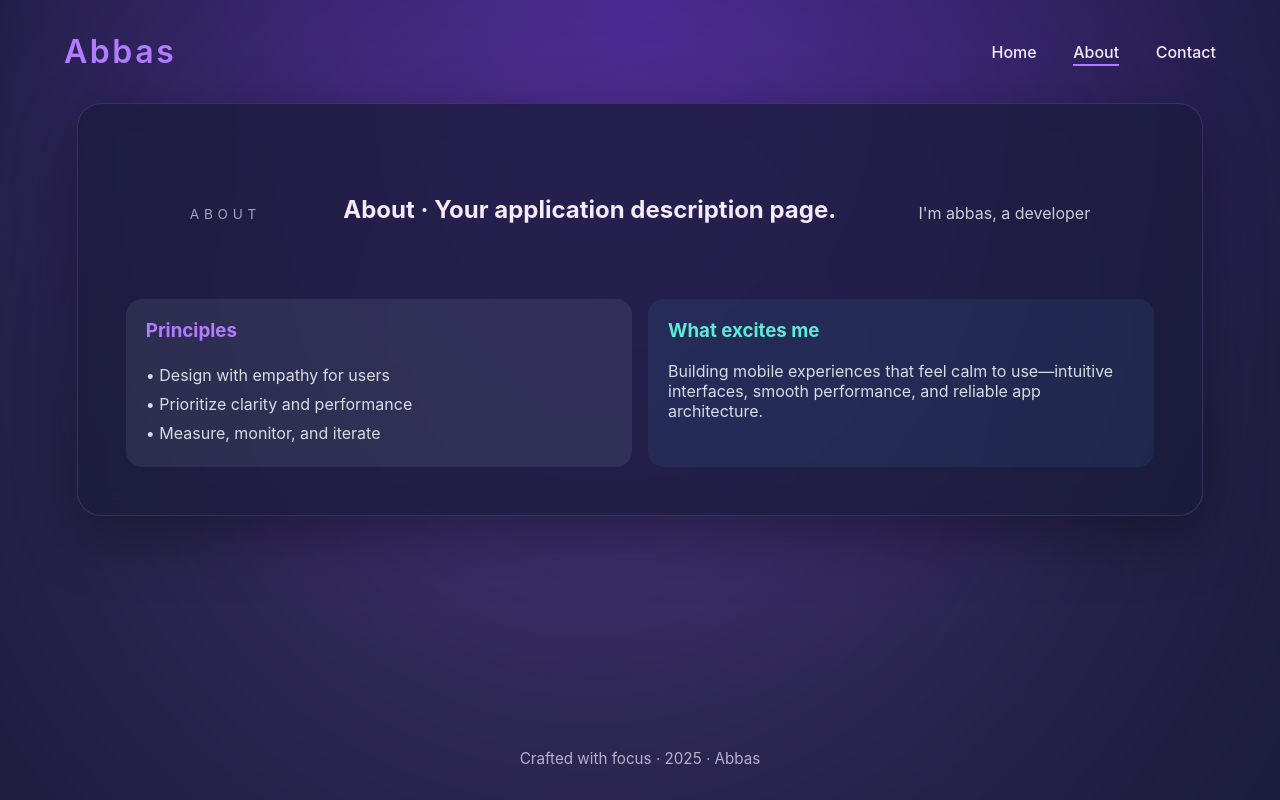
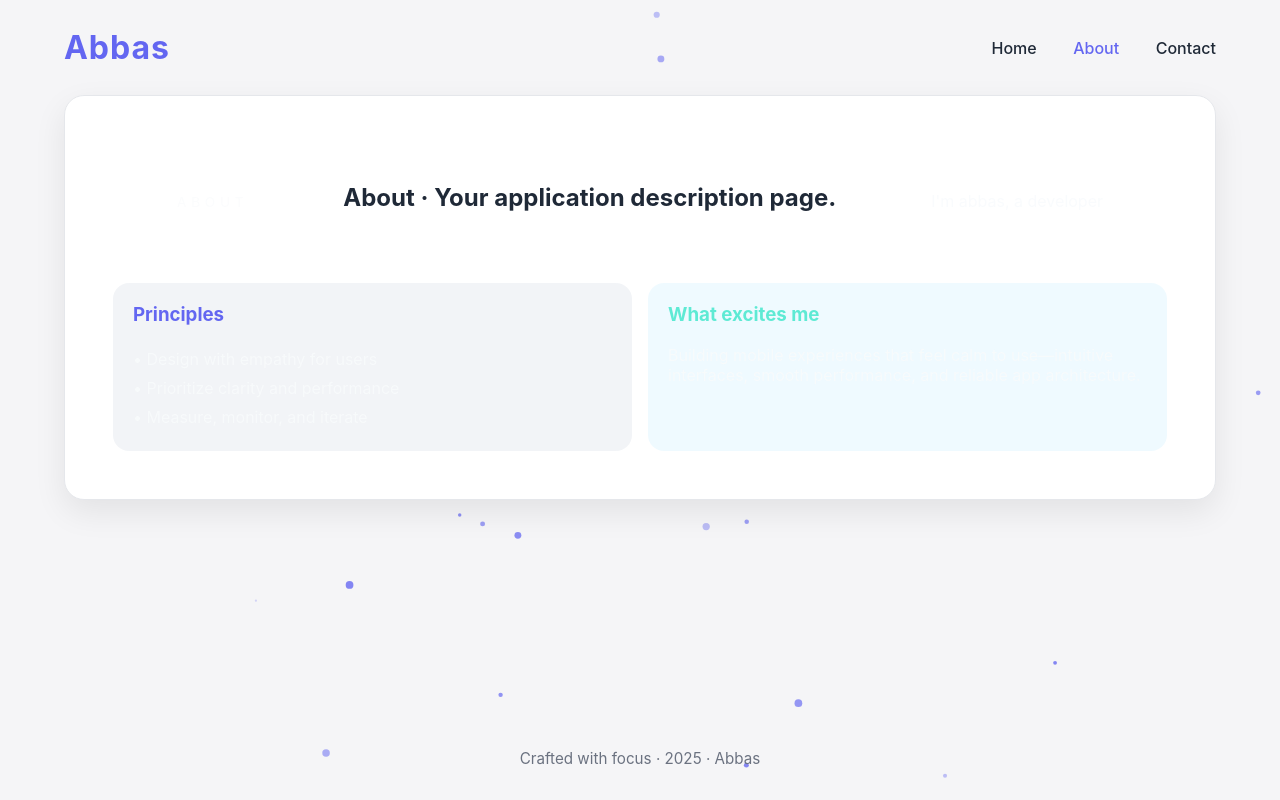
Before and after one commit to nsyedmuntazirabbas/FlaskWebApp1, a Flask app: page /about in a window 1280 px wide. Run offline with Flask 2, Linux system fonts and the light colour scheme; some libraries are stand-ins or nearby versions.

Commit message:
Update layout.html

```diff
--- a/flask_devops_app/FlaskWebProject1/templates/layout.html
+++ b/flask_devops_app/FlaskWebProject1/templates/layout.html
@@ -1,24 +1,25 @@
 <!DOCTYPE html>
 <html lang="en">
+
 <head>
     <meta charset="utf-8" />
-    <meta name="viewport" content="width=device-width, initial-scale=1.0" />
+    <meta name="viewport" content="width=device-width, initial-scale=1" />
     <title>{{ title }} · Abbas</title>
 
     <style>
         :root {
-            /* 🌈 Purple Futuristic Theme */
-            --bg: #1a1b3a;
-            --bg-gradient: radial-gradient(circle at top, #3b1e82 0%, #1a1b3a 70%);
-            --card: #262653;
-            --text: #f5eaff;
-            --accent: #b37bff;
+            --bg: #f5f5f7;
+            --card: #ffffff;
+            --text: #1f2937;
+            --muted: #6b7280;
+            --accent: #6366f1; /* soft indigo */
+            --shadow: rgba(0, 0, 0, 0.08);
         }
 
         body {
             margin: 0;
-            font-family: "Inter", "Segoe UI", system-ui, -apple-system, sans-serif;
-            background: var(--bg-gradient);
+            font-family: "Inter", system-ui, sans-serif;
+            background: var(--bg);
             color: var(--text);
             min-height: 100vh;
             display: flex;
@@ -27,81 +28,65 @@
             overflow-x: hidden;
         }
 
-        /* ✨ Soft Glow Background Animation */
-        #glow-bg {
+        /* 🌟 Soft Floating Particles */
+        #particles {
             position: fixed;
-            top: -20%;
-            left: -20%;
-            width: 140%;
-            height: 140%;
-            background: radial-gradient(circle, rgba(179, 123, 255, 0.25), transparent 70%);
-            filter: blur(120px);
-            animation: subtleGlow 12s ease-in-out infinite alternate;
+            top: 0;
+            left: 0;
+            width: 100%;
+            height: 100%;
+            pointer-events: none;
             z-index: -1;
-            pointer-events: none;
-        }
-
-        @keyframes subtleGlow {
-            0% { transform: translate(0, 0) scale(1); }
-            100% { transform: translate(-5%, -5%) scale(1.2); }
         }
 
         header {
-            padding: 2rem clamp(1.5rem, 5vw, 4rem);
+            padding: 1.75rem clamp(1rem, 5vw, 4rem);
             display: flex;
             justify-content: space-between;
             align-items: center;
         }
 
         .brand {
-            font-size: clamp(1.25rem, 2.5vw, 2rem);
-            font-weight: 600;
-            letter-spacing: 0.08em;
+            font-size: clamp(1.5rem, 3vw, 2rem);
+            font-weight: 700;
             color: var(--accent);
+            letter-spacing: 0.03em;
         }
 
         nav a {
             color: var(--text);
             text-decoration: none;
             margin-left: 2rem;
-            font-weight: 450;
+            font-weight: 500;
             position: relative;
+            transition: color 0.25s ease;
         }
 
-        nav a::after {
-            content: "";
-            position: absolute;
-            left: 0;
-            bottom: -4px;
-            width: 0;
-            height: 2px;
-            background: var(--accent);
-            transition: width 0.25s ease;
+        nav a:hover {
+            color: var(--accent);
         }
 
-        nav a:hover::after,
-        nav a.active::after {
-            width: 100%;
+        nav a.active {
+            color: var(--accent);
         }
 
         main {
             flex: 1;
-            padding: 0 clamp(1.5rem, 6vw, 6rem) 3rem;
+            padding: 0 clamp(1rem, 5vw, 6rem) 3rem;
         }
 
         .card {
-            background: rgba(26, 27, 58, 0.75);
-            border: 1px solid rgba(179, 123, 255, 0.2);
-            border-radius: 1.5rem;
+            background: var(--card);
+            border-radius: 1.25rem;
             padding: clamp(1.5rem, 4vw, 3rem);
-            box-shadow: 0 20px 60px rgba(0, 0, 0, 0.35);
-            backdrop-filter: blur(14px);
+            box-shadow: 0 12px 32px var(--shadow);
+            border: 1px solid #e5e7eb;
         }
 
         footer {
             text-align: center;
-            padding: 2rem;
-            color: rgba(245, 234, 255, 0.7);
+            padding: 2rem 0;
+            color: var(--muted);
             font-size: 0.95rem;
         }
 
@@ -110,16 +95,18 @@
                 flex-direction: column;
                 gap: 1rem;
             }
+
             nav a {
-                margin: 0 0.75rem;
+                margin: 0 1rem;
             }
         }
     </style>
 </head>
 
 <body>
-    <!--✨ Soft Glow Effect (replaces fireworks) -->
-    <div id="glow-bg"></div>
+
+
+    <canvas id="particles"></canvas>
 
     <header>
         <div class="brand">Abbas</div>
@@ -140,5 +127,71 @@
         Crafted with focus · {{ year }} · Abbas
     </footer>
 
+    <!-- 🌟 Soft Particle Animation Script -->
+    <script>
+        const canvas = document.getElementById("particles");
+        const ctx = canvas.getContext("2d");
+
+        canvas.width = window.innerWidth;
+        canvas.height = window.innerHeight;
+
+        window.addEventListener("resize", () => {
+            canvas.width = window.innerWidth;
+            canvas.height = window.innerHeight;
+        });
+
+        const particles = [];
+        const particleCount = 35;
+
+        class Particle {
+            constructor() {
+                this.reset();
+            }
+
+            reset() {
+                this.x = Math.random() * canvas.width;
+                this.y = Math.random() * canvas.height;
+                this.size = Math.random() * 3 + 1;
+                this.alpha = Math.random() * 0.6 + 0.2;
+                this.speedX = (Math.random() - 0.5) * 0.3;
+                this.speedY = (Math.random() - 0.5) * 0.3;
+                this.color = "rgba(99,102,241," + this.alpha + ")"; /* soft indigo */
+            }
+
+            update() {
+                this.x += this.speedX;
+                this.y += this.speedY;
+
+                if (this.x < 0 || this.x > canvas.width || this.y < 0 || this.y > canvas.height) {
+                    this.reset();
+                }
+            }
+
+            draw() {
+                ctx.beginPath();
+                ctx.fillStyle = this.color;
+                ctx.arc(this.x, this.y, this.size, 0, Math.PI * 2);
+                ctx.fill();
+            }
+        }
+
+        for (let i = 0; i < particleCount; i++) {
+            particles.push(new Particle());
+        }
+
+        function animate() {
+            ctx.clearRect(0, 0, canvas.width, canvas.height);
+
+            particles.forEach(p => {
+                p.update();
+                p.draw();
+            });
+
+            requestAnimationFrame(animate);
+        }
+
+        animate();
+    </script>
 </body>
+
 </html>
```
